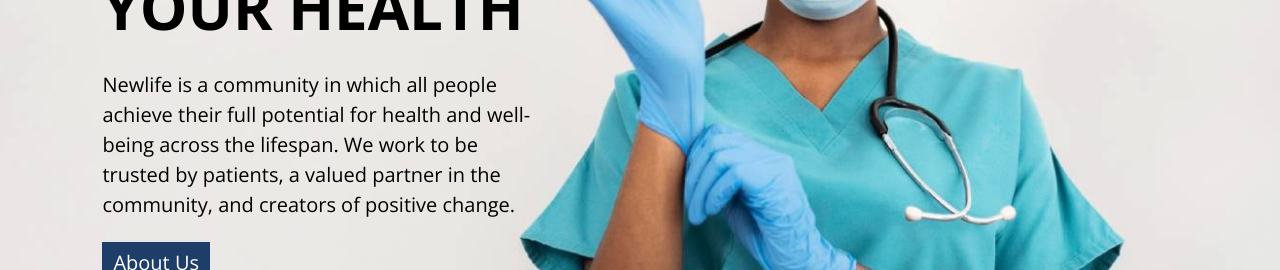
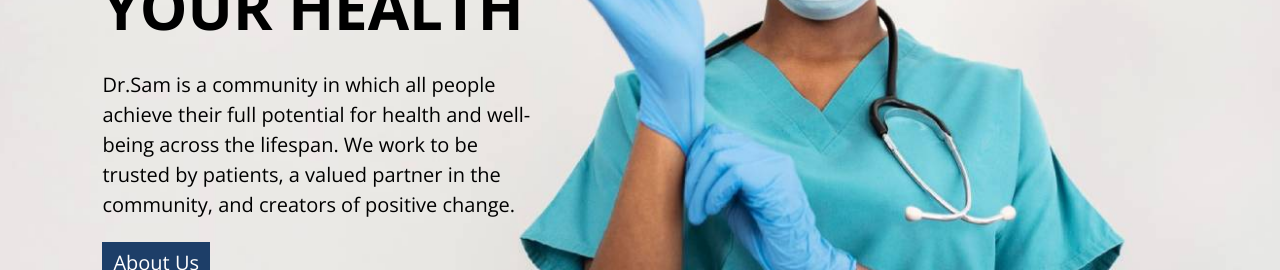
Before and after one commit to luyosamson/Livelife_Hospital, a React (Create React App) app: page / in a window 1280 px wide. Shown: the part 435-705 px from the top of the page. Built offline with nearby package versions, Linux system fonts and the light colour scheme; no server answers.

Commit message:
Modified

```diff
--- a/src/components/Home/Home.js
+++ b/src/components/Home/Home.js
@@ -18,7 +18,7 @@ function Home() {
           <h1>TAKE CARE OF YOUR HEALTH</h1>
           <br />
           <p>
-            Newlife is a community in which all people achieve their full
+            Dr.Sam is a community in which all people achieve their full
             potential for health and well-being across the lifespan. We work to
             be trusted by patients, a valued partner in the community, and
             creators of positive change.
```
